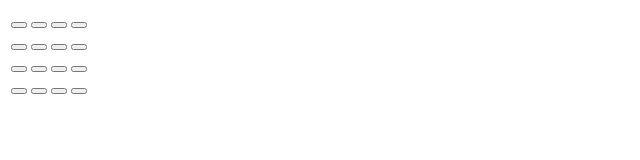
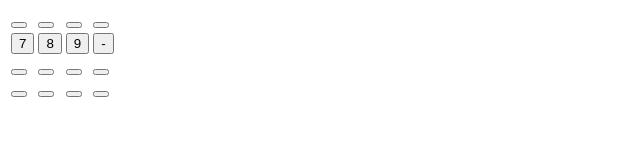
Before and after one commit to costar011/calculator, a plain HTML site: page index.html in a window 1280 px wide. Shown: the whole page, without its empty margins (0-640 px from the left). Drawn offline with Linux system fonts and the light colour scheme.

Commit message:
html setting

```diff
--- a/index.html
+++ b/index.html
@@ -20,17 +20,17 @@
 
     <table>
         <tr>
-            <td><button class="btn-operator"></button></td>
-            <td><button class="btn-operator"></button></td>
-            <td><button class="btn-operator"></button></td>
-            <td><button class="btn-operator"></button></td>
+            <td><button class="btn-operator" id="clear"></button></td>
+            <td><button class="btn-operator" id="/"></button></td>
+            <td><button class="btn-operator" id="*"></button></td>
+            <td><button class="btn-operator" id="backspace"></button></td>
         </tr>
 
         <tr>
-            <td><button class="btn-number"></button></td>
-            <td><button class="btn-number"></button></td>
-            <td><button class="btn-number"></button></td>
-            <td><button class="btn-operator"></button></td>
+            <td><button class="btn-number" id="7">7</button></td>
+            <td><button class="btn-number" id="8">8</button></td>
+            <td><button class="btn-number" id="9">9</button></td>
+            <td><button class="btn-operator" id="-">-</button></td>
         </tr>
 
         <tr>
```
